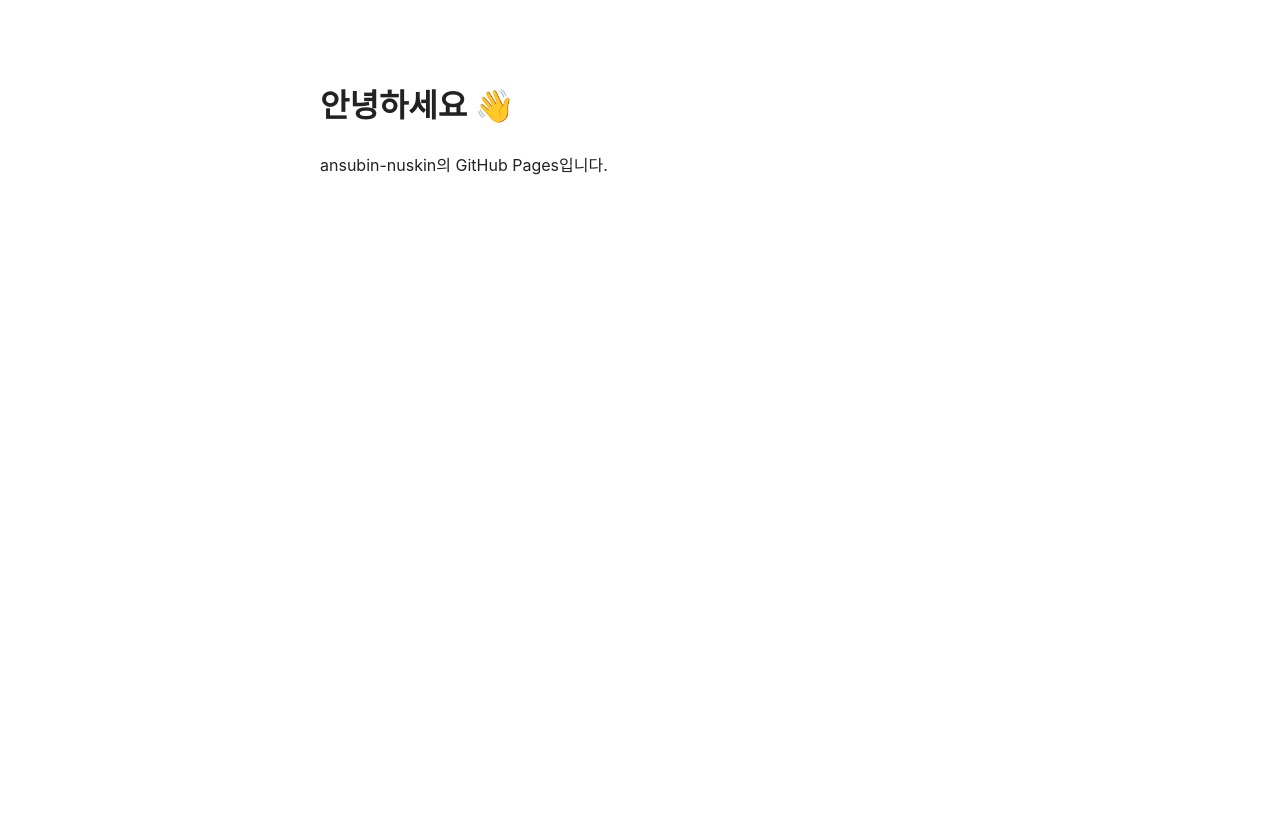
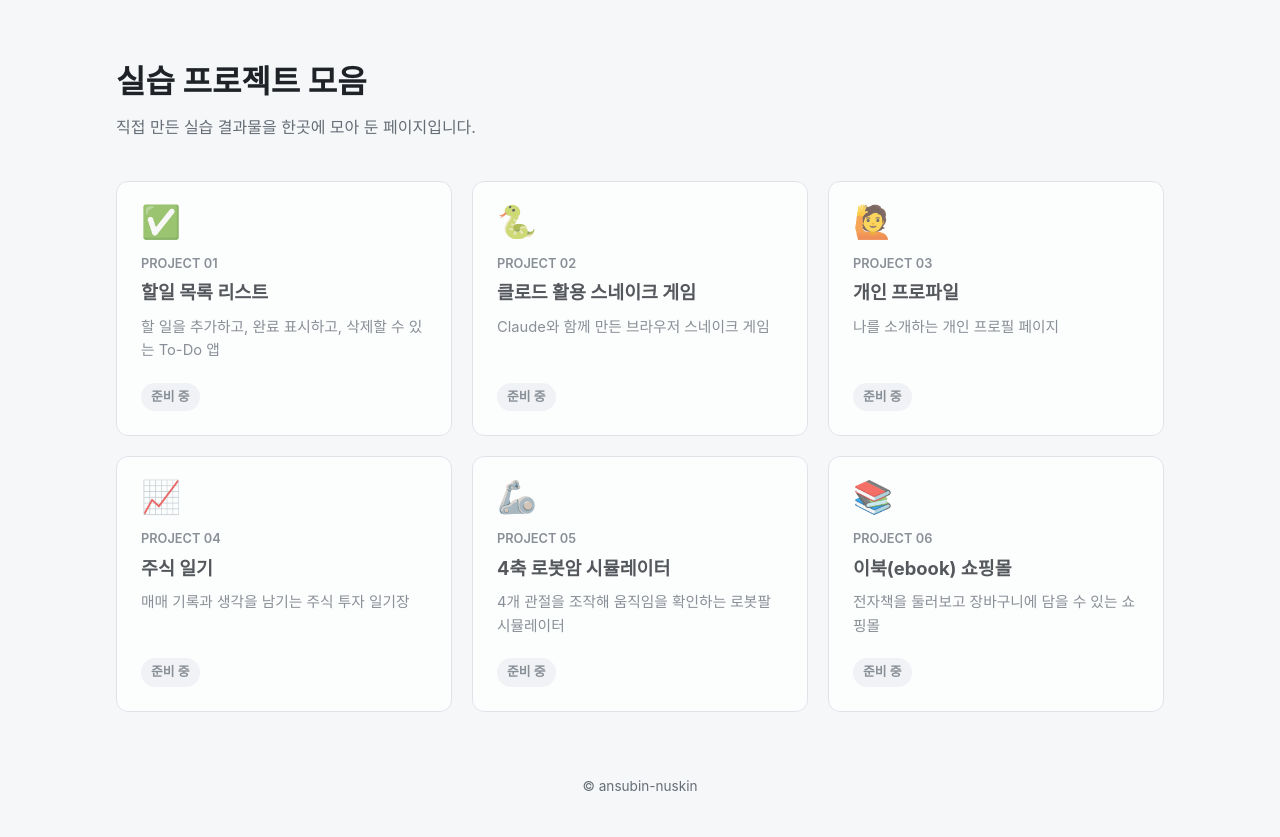
Before and after one commit to ansubin-nuskin/ansubin-nuskin.github.io, a plain HTML site: page index.html in a window 1280 px wide. Before the commit the page ends 800 px from the top, so only its background shows below. Drawn offline with Linux system fonts and the light colour scheme.

Commit message:
Add card grid layout with 6 project placeholders
Co-Authored-By: Claude Opus 5.5 <noreply@anthropic.com>

```diff
--- a/index.html
+++ b/index.html
@@ -3,20 +3,162 @@
 <head>
   <meta charset="UTF-8">
   <meta name="viewport" content="width=device-width, initial-scale=1.0">
-  <title>ansubin-nuskin</title>
+  <title>실습 프로젝트 모음</title>
   <style>
+    :root {
+      --bg: #f6f7f9;
+      --card: #ffffff;
+      --text: #1f2328;
+      --muted: #656d76;
+      --border: #d8dee4;
+      --accent: #2f6feb;
+      --badge-bg: #eef1f4;
+    }
+    @media (prefers-color-scheme: dark) {
+      :root {
+        --bg: #0d1117;
+        --card: #161b22;
+        --text: #e6edf3;
+        --muted: #8d96a0;
+        --border: #30363d;
+        --accent: #4493f8;
+        --badge-bg: #21262d;
+      }
+    }
+    * { box-sizing: border-box; }
     body {
+      margin: 0;
       font-family: -apple-system, BlinkMacSystemFont, "Segoe UI", "Malgun Gothic", sans-serif;
-      max-width: 640px;
-      margin: 80px auto;
-      padding: 0 16px;
+      background: var(--bg);
+      color: var(--text);
       line-height: 1.6;
-      color: #222;
+    }
+    header {
+      max-width: 1080px;
+      margin: 0 auto;
+      padding: 56px 16px 24px;
+    }
+    header h1 { margin: 0 0 8px; font-size: 2rem; }
+    header p { margin: 0; color: var(--muted); }
+    main {
+      max-width: 1080px;
+      margin: 0 auto;
+      padding: 16px 16px 64px;
+    }
+    .grid {
+      display: grid;
+      grid-template-columns: repeat(auto-fill, minmax(280px, 1fr));
+      gap: 20px;
+      list-style: none;
+      margin: 0;
+      padding: 0;
+    }
+    .card {
+      display: flex;
+      flex-direction: column;
+      height: 100%;
+      padding: 24px;
+      background: var(--card);
+      border: 1px solid var(--border);
+      border-radius: 12px;
+      color: inherit;
+      text-decoration: none;
+      transition: transform .15s, box-shadow .15s, border-color .15s;
+    }
+    .card .icon { font-size: 2rem; line-height: 1; margin-bottom: 16px; }
+    .card .num { font-size: .8rem; color: var(--muted); font-weight: 600; }
+    .card h2 { margin: 4px 0 8px; font-size: 1.15rem; }
+    .card p { margin: 0 0 20px; color: var(--muted); font-size: .92rem; flex: 1; }
+    .badge {
+      align-self: flex-start;
+      padding: 4px 10px;
+      border-radius: 999px;
+      background: var(--badge-bg);
+      color: var(--muted);
+      font-size: .8rem;
+      font-weight: 600;
+    }
+    /* 링크가 연결된 카드: href 값을 넣고 class="card disabled"에서 disabled를 빼면 활성화됩니다 */
+    a.card:not(.disabled):hover {
+      transform: translateY(-3px);
+      border-color: var(--accent);
+      box-shadow: 0 8px 24px rgba(0,0,0,.08);
+    }
+    a.card:not(.disabled) .badge { background: var(--accent); color: #fff; }
+    .card.disabled { cursor: not-allowed; opacity: .75; }
+    footer {
+      text-align: center;
+      color: var(--muted);
+      font-size: .85rem;
+      padding: 0 16px 40px;
     }
   </style>
 </head>
 <body>
-  <h1>안녕하세요 👋</h1>
-  <p>ansubin-nuskin의 GitHub Pages입니다.</p>
+  <header>
+    <h1>실습 프로젝트 모음</h1>
+    <p>직접 만든 실습 결과물을 한곳에 모아 둔 페이지입니다.</p>
+  </header>
+
+  <main>
+    <ul class="grid">
+      <li>
+        <a class="card disabled" aria-disabled="true">
+          <span class="icon">✅</span>
+          <span class="num">PROJECT 01</span>
+          <h2>할일 목록 리스트</h2>
+          <p>할 일을 추가하고, 완료 표시하고, 삭제할 수 있는 To-Do 앱</p>
+          <span class="badge">준비 중</span>
+        </a>
+      </li>
+      <li>
+        <a class="card disabled" aria-disabled="true">
+          <span class="icon">🐍</span>
+          <span class="num">PROJECT 02</span>
+          <h2>클로드 활용 스네이크 게임</h2>
+          <p>Claude와 함께 만든 브라우저 스네이크 게임</p>
+          <span class="badge">준비 중</span>
+        </a>
+      </li>
+      <li>
+        <a class="card disabled" aria-disabled="true">
+          <span class="icon">🙋</span>
+          <span class="num">PROJECT 03</span>
+          <h2>개인 프로파일</h2>
+          <p>나를 소개하는 개인 프로필 페이지</p>
+          <span class="badge">준비 중</span>
+        </a>
+      </li>
+      <li>
+        <a class="card disabled" aria-disabled="true">
+          <span class="icon">📈</span>
+          <span class="num">PROJECT 04</span>
+          <h2>주식 일기</h2>
+          <p>매매 기록과 생각을 남기는 주식 투자 일기장</p>
+          <span class="badge">준비 중</span>
+        </a>
+      </li>
+      <li>
+        <a class="card disabled" aria-disabled="true">
+          <span class="icon">🦾</span>
+          <span class="num">PROJECT 05</span>
+          <h2>4축 로봇암 시뮬레이터</h2>
+          <p>4개 관절을 조작해 움직임을 확인하는 로봇팔 시뮬레이터</p>
+          <span class="badge">준비 중</span>
+        </a>
+      </li>
+      <li>
+        <a class="card disabled" aria-disabled="true">
+          <span class="icon">📚</span>
+          <span class="num">PROJECT 06</span>
+          <h2>이북(ebook) 쇼핑몰</h2>
+          <p>전자책을 둘러보고 장바구니에 담을 수 있는 쇼핑몰</p>
+          <span class="badge">준비 중</span>
+        </a>
+      </li>
+    </ul>
+  </main>
+
+  <footer>© ansubin-nuskin</footer>
 </body>
 </html>
```
